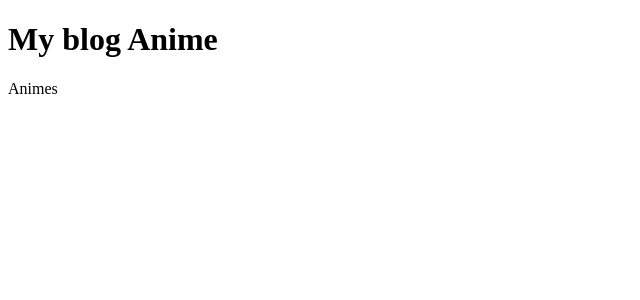
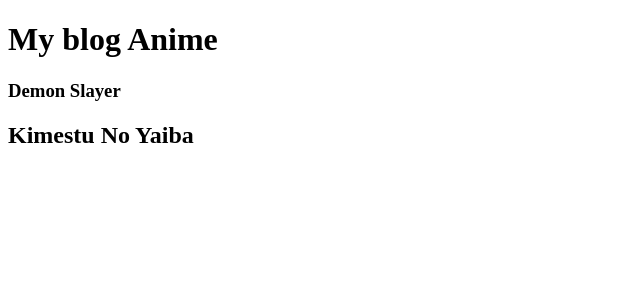
Before and after one commit to MrCelsus/MyBlog, a React (Vite) app in the folder frontend/: page / in a window 1280 px wide. Shown: the top 300 px of the page, without its empty margins (0-640 px from the left). Built offline with nearby package versions, Linux system fonts and the light colour scheme.

Commit message:
Mise en place d'une props article pour recup le 1er élément du tableau articles

```diff
--- a/frontend/src/pages/Animes.jsx
+++ b/frontend/src/pages/Animes.jsx
@@ -1,9 +1,13 @@
 import React from "react";
-import animes from "../data.json";
+import AnimeCard from "@components/AnimeCard";
+import articles from "../data.json";
 
 function Animes() {
-  console.info(animes);
-  return <div>Animes</div>;
+  return (
+    <section>
+      <AnimeCard article={articles[0]} />
+    </section>
+  );
 }
 
 export default Animes;
```
